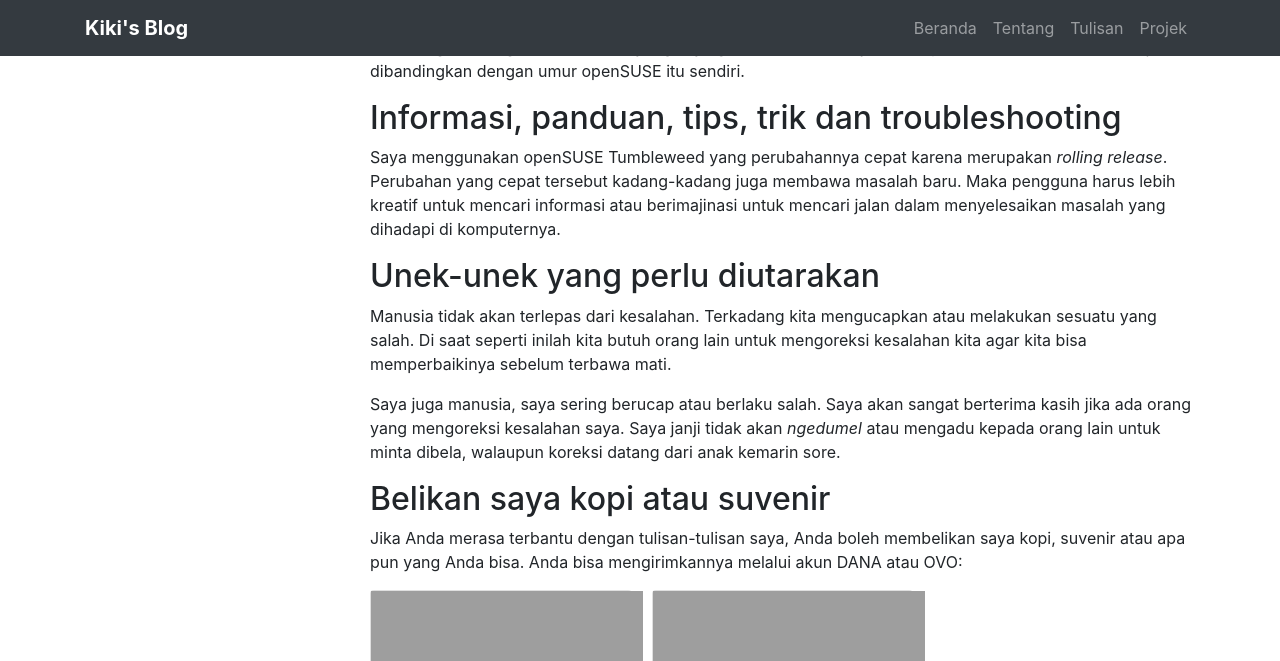
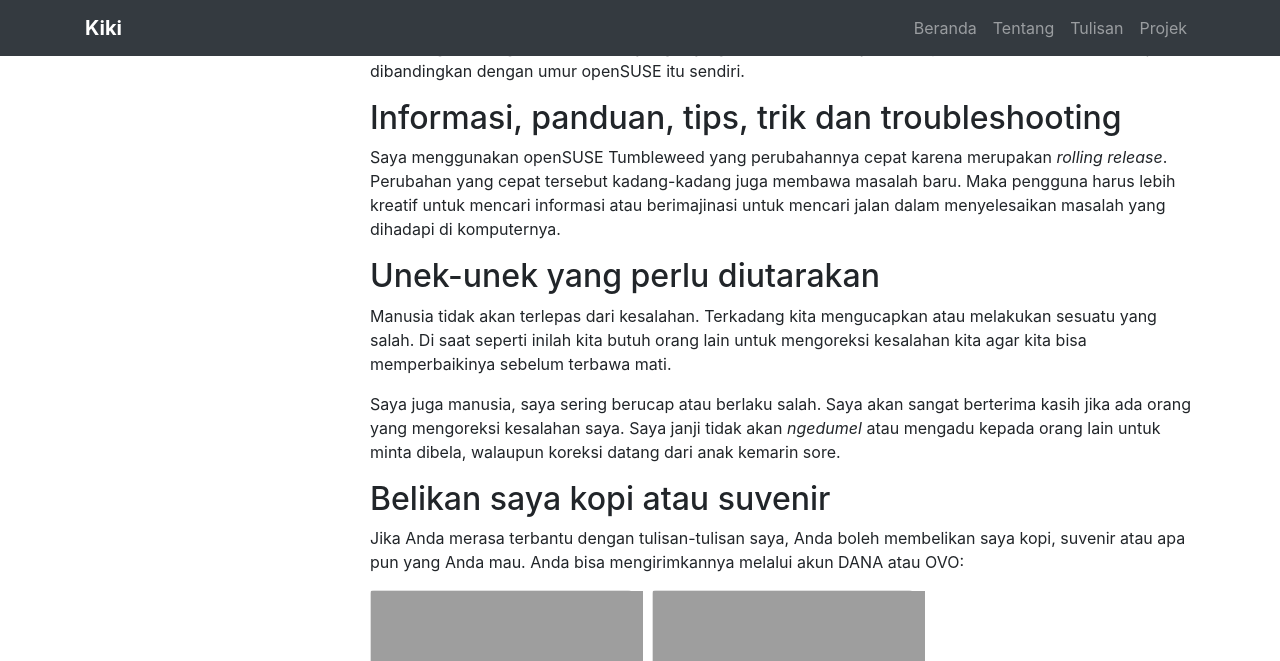
Before and after one commit to KikiSyahadat/KikiSyahadat.github.io, a Jekyll site: the page built from _pages/about.md, in a window 1280 px wide and 900 px high, scrolled down 971 px. Shown: the top 661 px of the window. Built offline with Jekyll 4.4.1, drawn with Linux system fonts in a browser that asks for light colours.

Commit message:
edit pages/about and edit blog title

```diff
--- a/_config.yml
+++ b/_config.yml
@@ -7,8 +7,8 @@
 excerpt_separator: <!--more-->
 
 # Config for your profile.
-title:            Kiki's Blog             # Site title
-name:             Kiki's Blog             # Your name
+title:            Personal Blog           # Site title
+name:             Kiki                    # Your name
 avatar:           /theme/img/avatar.jpg   # Path to an avatar image
 
 # The theme uses the baseurl throughout, which is useful for running the entire
--- a/_pages/about.md
+++ b/_pages/about.md
@@ -37,7 +37,7 @@
 
 ## Belikan saya kopi atau suvenir
 
-Jika Anda merasa terbantu dengan tulisan-tulisan saya, Anda boleh membelikan saya kopi, suvenir atau apa pun yang Anda bisa. Anda bisa mengirimkannya melalui akun DANA atau OVO:
+Jika Anda merasa terbantu dengan tulisan-tulisan saya, Anda boleh membelikan saya kopi, suvenir atau apa pun yang Anda mau. Anda bisa mengirimkannya melalui akun DANA atau OVO:
 
 <div class="card-columns">
     {% for img in page.images %}
```
